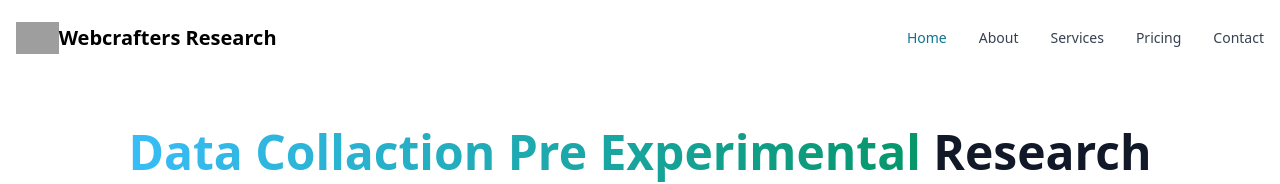
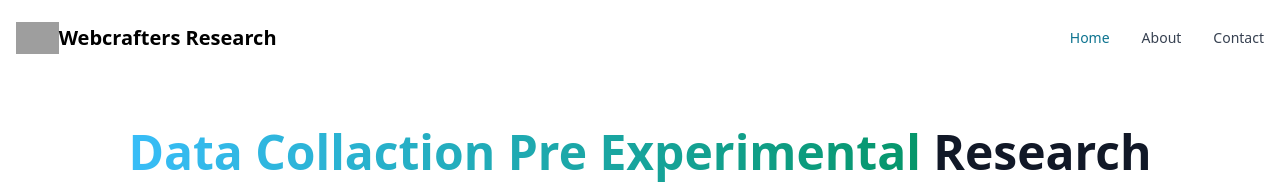
Before and after one commit to khaeril-maswal-zaid/pre-experimental-research, a React (Vite) app: page / in a window 1280 px wide. Shown: the top 184 px of the page. Built offline with nearby package versions, Linux system fonts and the light colour scheme; grey boxes are pictures that could not be loaded.

Commit message:
Page di Navbar

```diff
--- a/src/Components/NavbarComp.jsx
+++ b/src/Components/NavbarComp.jsx
@@ -27,8 +27,6 @@ const NavbarComp = () => {
           Home
         </NavbarLink>
         <NavbarLink href="#">About</NavbarLink>
-        <NavbarLink href="#">Services</NavbarLink>
-        <NavbarLink href="#">Pricing</NavbarLink>
         <NavbarLink href="#">Contact</NavbarLink>
       </NavbarCollapse>
     </Navbar>
```
